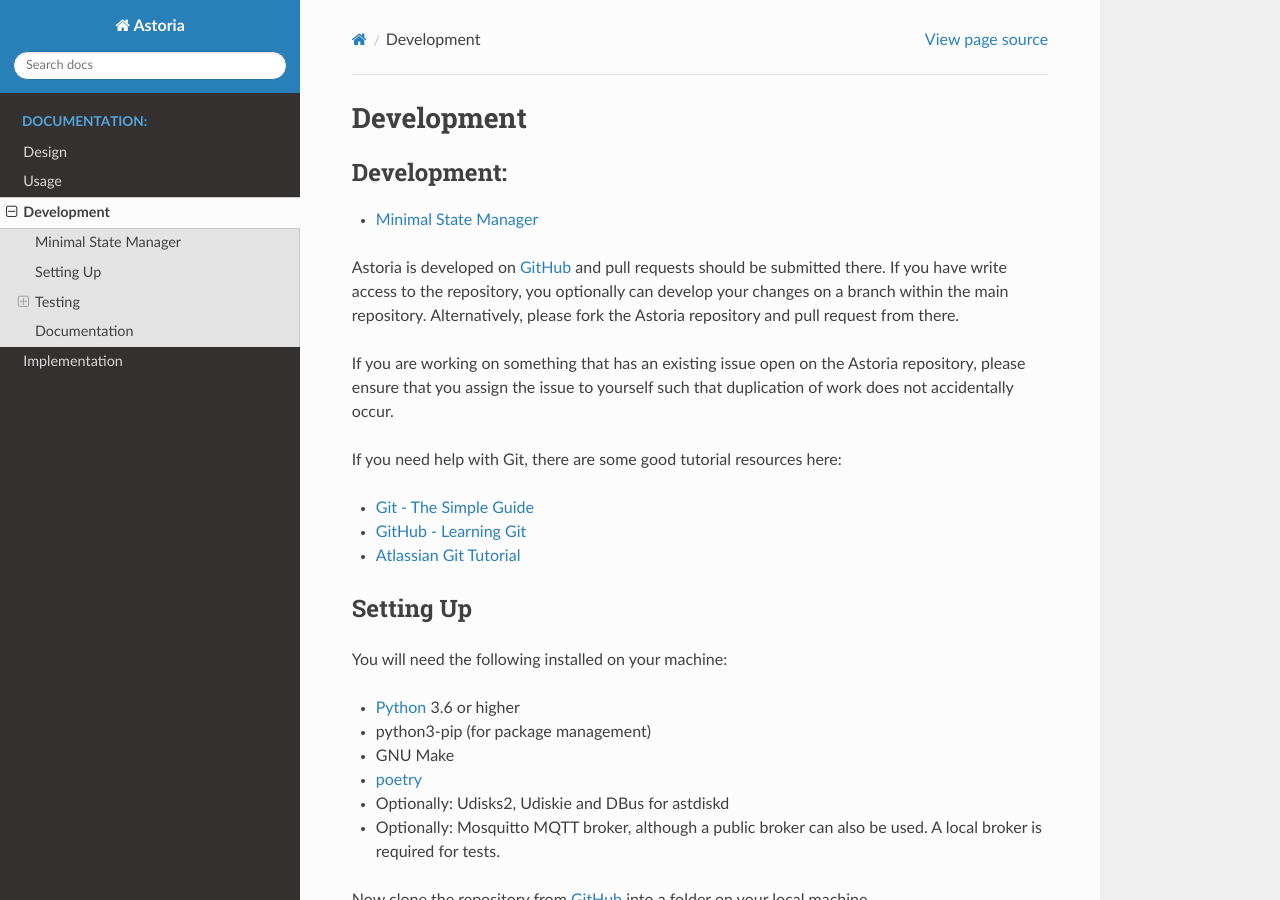
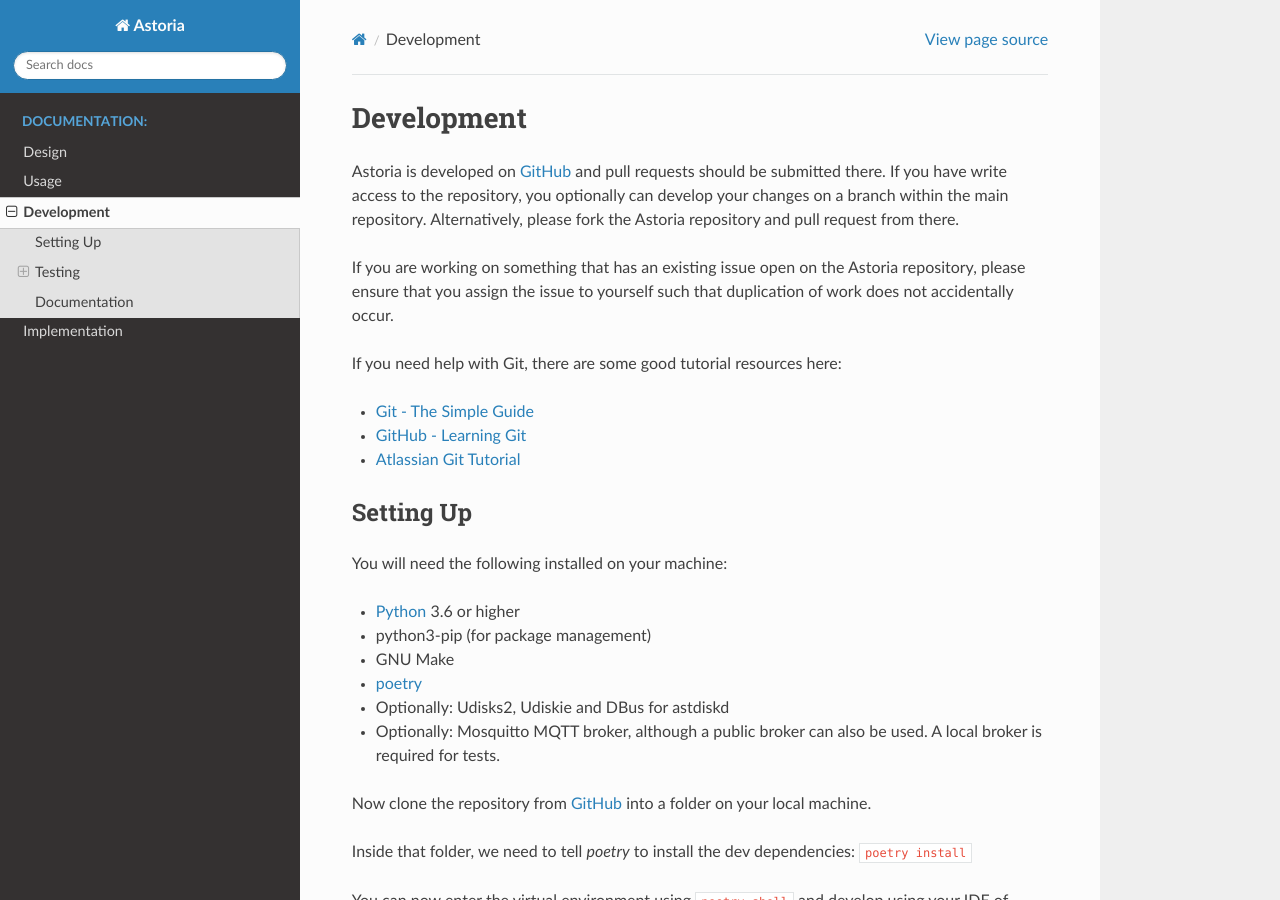
Before and after one commit to srobo/astoria, a Sphinx documentation site: the page built from docs/development/index.rst, in a window 1280 px wide and 900 px high. Built offline with Sphinx 7.4.7 and the Read the Docs theme 2.0.0, drawn with Linux system fonts in a browser that asks for light colours; pages that are not in the unit, such as notebooks, are missing from menus.

Commit message:
docs: Remove duplicate manager info

```diff
--- a/docs/development/index.rst
+++ b/docs/development/index.rst
@@ -1,11 +1,5 @@
 Development
 ===========
-
-.. toctree::
-   :maxdepth: 1
-   :caption: Development:
-
-   manager
 
 Astoria is developed on GitHub_ and pull requests should be submitted there. If you have write access to the repository,
 you optionally can develop your changes on a branch within the main repository. Alternatively, please fork the Astoria
--- a/docs/development/manager.rst
+++ /dev/null
@@ -1,5 +0,0 @@
-Minimal State Manager
-=====================
-
-.. literalinclude:: ../_code/asttestd.py
-  :language: Python
```
